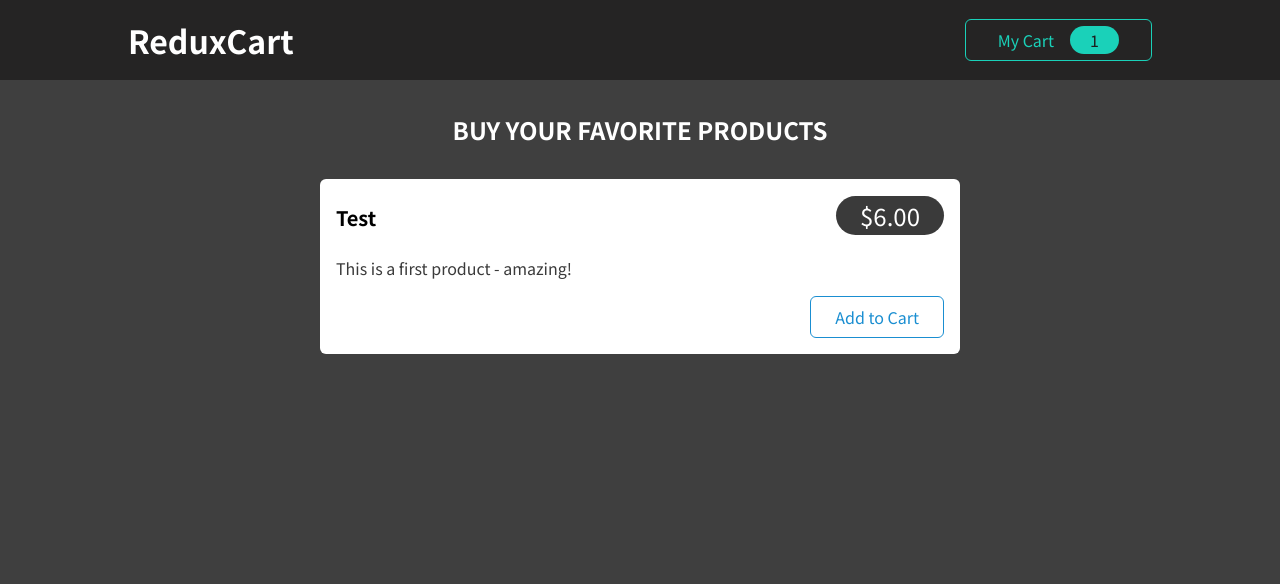
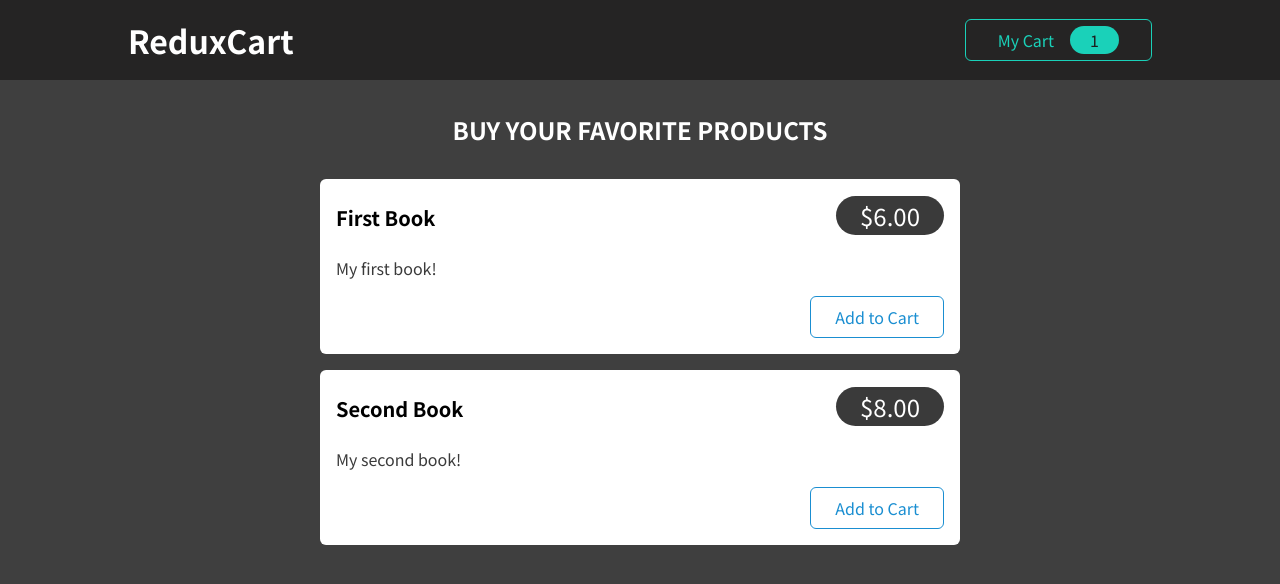
Before and after one commit to dyj0183/React-Project-Advanced-Redux, a React (Create React App) app: page / in a window 1280 px wide. Shown: the top 584 px of the page. Built offline with nearby package versions, Linux system fonts and the light colour scheme.

Commit message:
dispatch an action with new item data to add a new item into cart

```diff
--- a/src/components/Shop/ProductItem.js
+++ b/src/components/Shop/ProductItem.js
@@ -1,8 +1,28 @@
-import Card from '../UI/Card';
-import classes from './ProductItem.module.css';
+import Card from "../UI/Card";
+import classes from "./ProductItem.module.css";
+
+// import useDispatch
+import { useDispatch } from "react-redux";
+import { cartActions } from "../../store/cart-slice";
 
 const ProductItem = (props) => {
-  const { title, price, description } = props;
+	const { id, title, price, description } = props;
+
+	const dispatch = useDispatch();
+
+	const addToCartHandler = () => {
+		// need to pass the new item data into this function
+		dispatch(
+			cartActions.addItemToCart({
+				id: id,
+				title: title,
+				price: price,
+				description: description,
+			})
+		);
+
+    console.log("Dispatch an action to add new item into cart!");
+	};
 
 	return (
 		<li className={classes.item}>
@@ -13,7 +33,7 @@ const ProductItem = (props) => {
 				</header>
 				<p>{description}</p>
 				<div className={classes.actions}>
-          <button>Add to Cart</button>
+					<button onClick={addToCartHandler}>Add to Cart</button>
 				</div>
 			</Card>
 		</li>
--- a/src/components/Shop/Products.js
+++ b/src/components/Shop/Products.js
@@ -1,16 +1,25 @@
-import ProductItem from './ProductItem';
-import classes from './Products.module.css';
+import ProductItem from "./ProductItem";
+import classes from "./Products.module.css";
+
+const DUMMY_PRODUCTS = [
+	{ id: "p1", price: 6, title: "First Book", description: "My first book!" },
+	{ id: "p2", price: 8, title: "Second Book", description: "My second book!" },
+];
 
 const Products = (props) => {
 	return (
 		<section className={classes.products}>
 			<h2>Buy your favorite products</h2>
 			<ul>
+				{DUMMY_PRODUCTS.map((product) => (
 					<ProductItem
-          title='Test'
-          price={6}
-          description='This is a first product - amazing!'
+						key={product.id}
+            id={product.id}
+						title={product.title}
+						price={product.price}
+						description={product.description}
 					/>
+				))}
 			</ul>
 		</section>
 	);
```
Also changed, not shown: 1 other file (tests, documents, lock files or other folders). Lines whose indentation alone changed are shown as unchanged.
